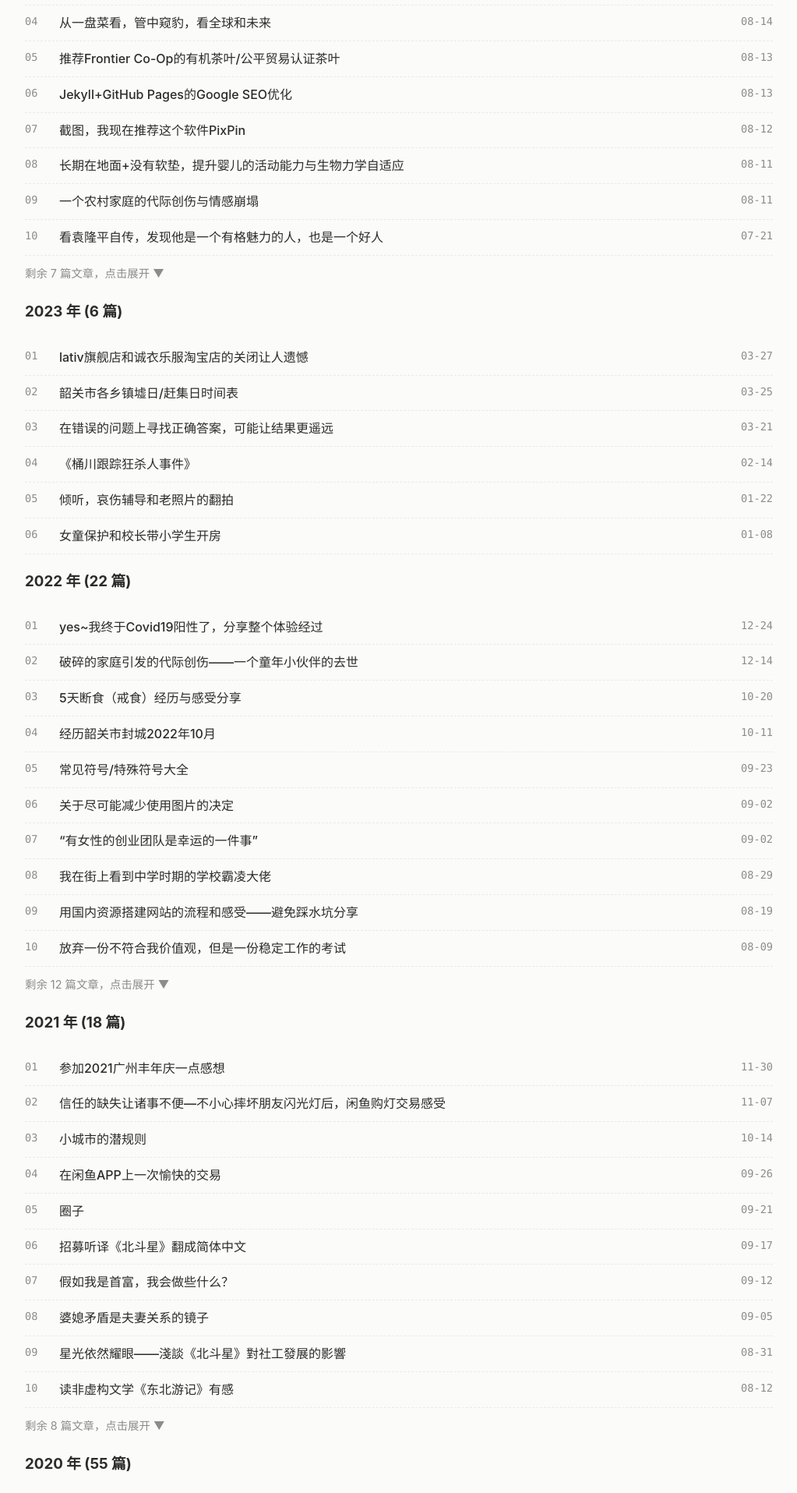
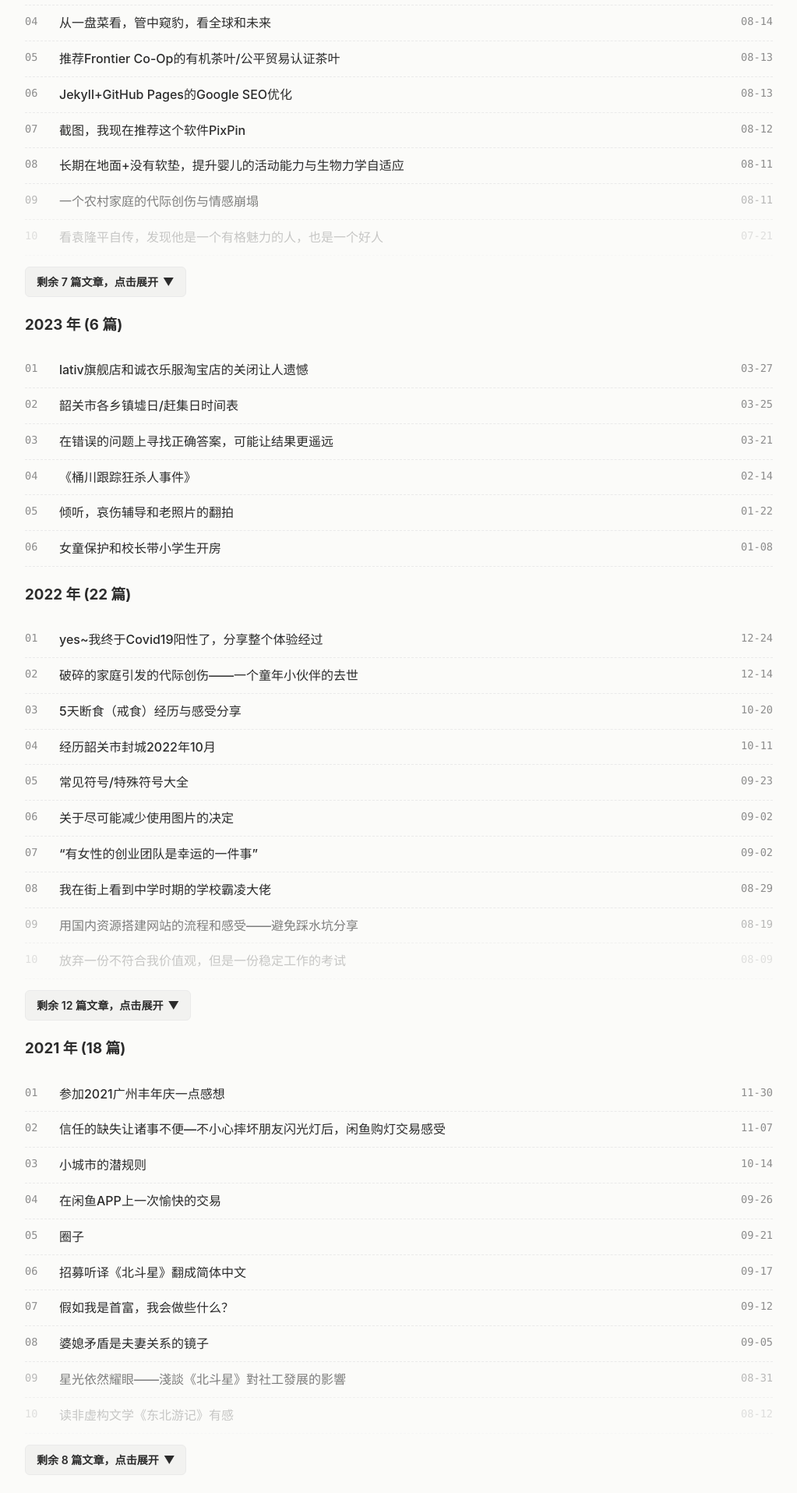
Before and after one commit to Natural-system/self-transcendence, a Jekyll site: the page built from archive.html, in a window 1280 px wide. Shown: the part 490-2405 px from the top of the page at 78% size, without its empty margins (128-1151 px from the left). Built offline with Jekyll 4.4.1, drawn with Linux system fonts in a browser that asks for light colours.

Commit message:
修改年份归档页面，淡入淡出效果。

```diff
--- a/archive.html
+++ b/archive.html
@@ -77,3 +77,75 @@ permalink: /archive/
     </div>
   {% endfor %}
 </div>
+
+<!-- CSS 样式修正与新视觉增强 -->
+<style>
+  /* 1. 彻底隐藏复选框（解决白色小框 Bug） */
+  .year-toggle-checkbox {
+    display: none !important;
+  }
+
+  /* 2. 默认收起状态：隐藏第 10 篇之后的文章 */
+  .year-block .more-post {
+    display: none;
+  }
+
+  /* 3. 默认收起状态：第 9 和第 10 篇文章呈现逐渐变淡效果 */
+  .year-toggle-checkbox:not(:checked) ~ .post-list .post-item:nth-child(9) {
+    opacity: 0.6;
+    transition: opacity 0.3s ease;
+  }
+  .year-toggle-checkbox:not(:checked) ~ .post-list .post-item:nth-child(10) {
+    opacity: 0.25;
+    transition: opacity 0.3s ease;
+  }
+
+  /* 4. 当点击展开时（:checked）：恢复所有文章 100% 正常不透明度 */
+  .year-toggle-checkbox:checked ~ .post-list .post-item {
+    opacity: 1;
+  }
+  .year-toggle-checkbox:checked ~ .post-list .more-post {
+    display: flex;
+  }
+
+  /* 5. 醒目的“展开/收起”按钮样式（微块/胶囊风格） */
+  .btn-toggle-year {
+    display: inline-flex;
+    align-items: center;
+    gap: 6px;
+    margin-top: 14px;
+    padding: 6px 14px;
+    font-size: 0.88rem;
+    font-weight: 600;
+    color: var(--text-color);
+    background-color: rgba(0, 0, 0, 0.035);
+    border: 1px solid var(--border-color);
+    border-radius: 6px;
+    cursor: pointer;
+    user-select: none;
+    transition: all 0.2s ease;
+  }
+
+  /* 暗黑模式适配按钮背景 */
+  html[data-theme="dark"] .btn-toggle-year {
+    background-color: rgba(255, 255, 255, 0.06);
+  }
+
+  /* 悬停效果：边框与文字高亮 */
+  .btn-toggle-year:hover {
+    color: var(--accent-color);
+    border-color: var(--accent-color);
+    background-color: rgba(0, 0, 0, 0.06);
+  }
+
+  /* 6. 切换展开与收起按钮的显隐 */
+  .btn-collapse {
+    display: none;
+  }
+  .year-toggle-checkbox:checked ~ .btn-expand {
+    display: none;
+  }
+  .year-toggle-checkbox:checked ~ .btn-collapse {
+    display: inline-flex;
+  }
+</style>
```
